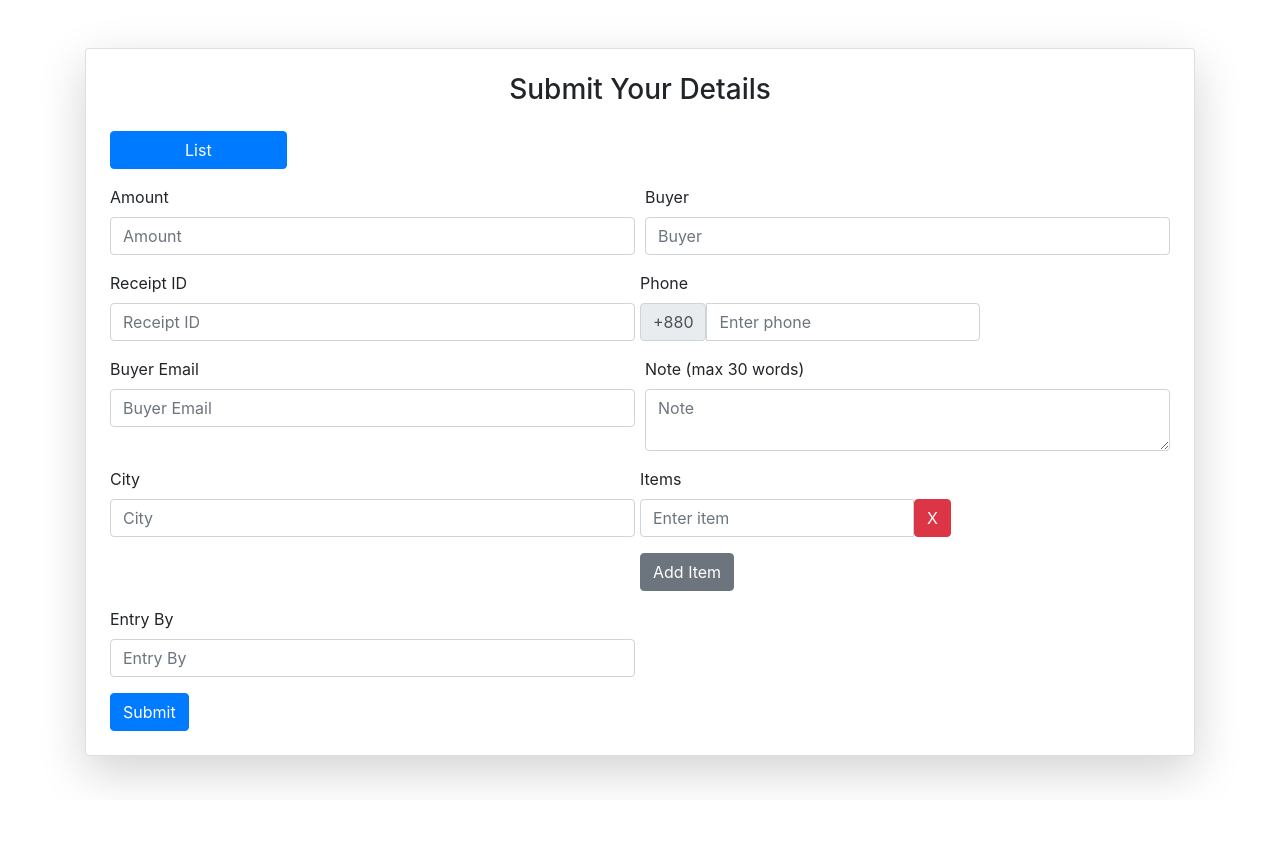
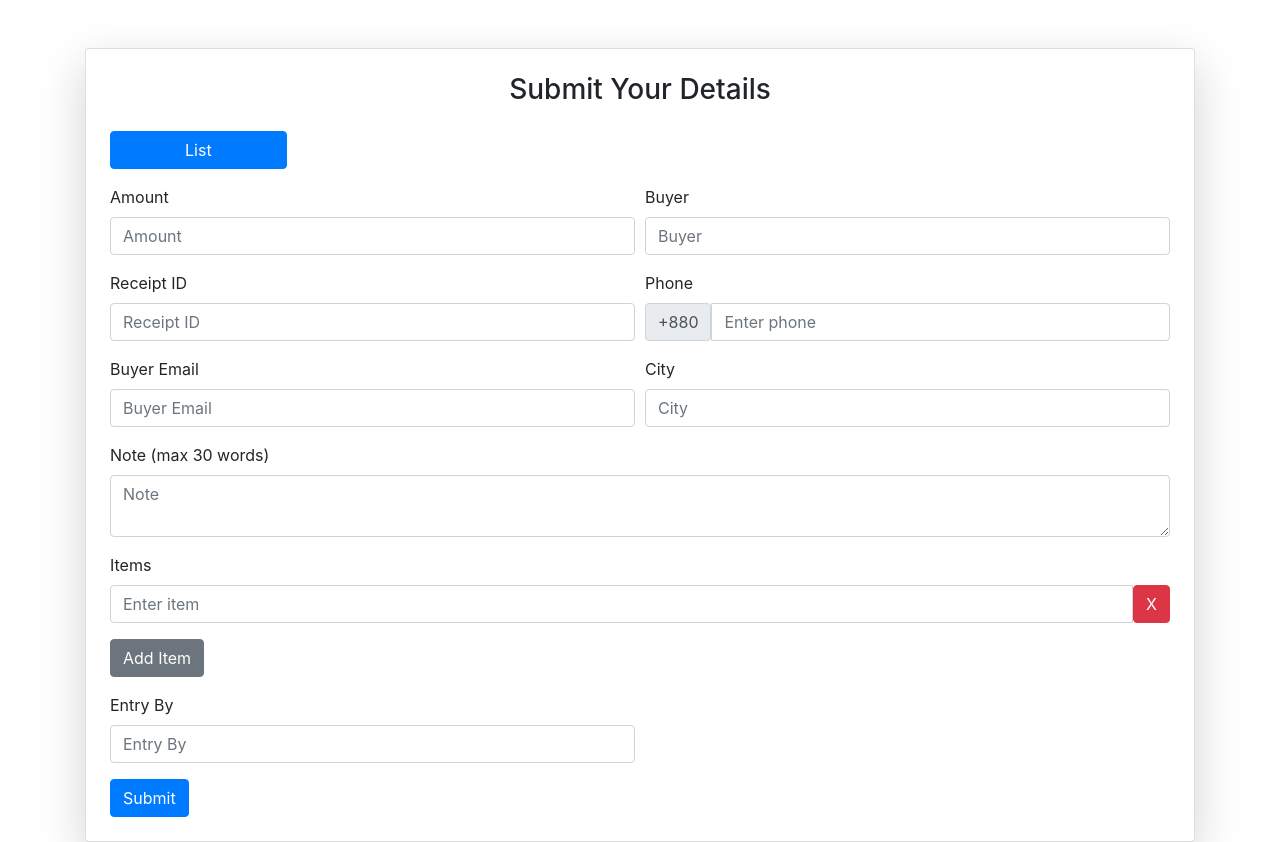
Before and after one commit to developeralamin/task_form_submission, a PHP site: page /views/form.php in a window 1280 px wide. Before the commit the page ends 785 px from the top, so only its background shows below. Run offline with PHP 8.4, Linux system fonts and the light colour scheme.

Commit message:
Fix error for form submission

```diff
--- a/public/js/script.js
+++ b/public/js/script.js
@@ -1,6 +1,5 @@
 $(document).ready(function () {
-
-    $("#add-item").click(function() {
+    $("#add-item").click(function () {
       $("#items-container").append(`
               <div class="input-group mb-2 item-row">
                   <input type="text" name="items[]" class="form-control" placeholder="Enter item name">
@@ -10,7 +9,7 @@ $(document).ready(function () {
     });
 
     // Remove an item row
-    $(document).on("click", ".remove-item", function() {
+    $(document).on("click", ".remove-item", function () {
       $(this).closest(".item-row").remove();
     });
 
@@ -24,25 +23,52 @@ $(document).ready(function () {
         dataType: "json",
         success: function (response) {
           if (response.status === "success") {
-                    $("#response").html('<div class="alert alert-success">' + response.message + '</div>');
+            $(".error-message").html("");
+            $("#response").html(
+              '<div class="alert alert-success">' + response.message + "</div>"
+            );
             $("#ajax-form")[0].reset();
-
+            $("#items-container .item-row").remove();
+            $("#items-container").append(`
+              <div class="input-group mb-2 item-row">
+                  <input type="text" name="items[]" class="form-control items" placeholder="Enter item ">
+                  <button type="button" class="btn btn-danger remove-item">X</button>
+              </div>
+          `);
           } else if (response.status === "error") {
+            $(".error-message").html("");
             if (typeof response.errors === "object") {
               $.each(response.errors, function (field, message) {
+                console.log(field);
+                if (field != "phone") {
                   let inputField = $("[name='" + field + "']");
-                            inputField.before('<div class="error-message text-danger small">' + message + '</div>');
+                  inputField.after(
+                    '<div class="error-message text-danger small">' +
+                      message +
+                      "</div>"
+                  );
+                }
+                if (field == "phone") {
+                  let inputField = $("[name='" + field + "']");
+                  inputField.after(
+                    '<div class="error-message text-danger small col-md-12 pl-0">' +
+                      message +
+                      "</div>"
+                  );
+                }
               });
             } else {
-                        $("#response").html('<div class="alert alert-danger">' + response.message + '</div>');
+              $("#response").html(
+                '<div class="alert alert-danger">' + response.message + "</div>"
+              );
             }
           }
         },
         error: function () {
-                $("#response").html('<div class="alert alert-danger">An error occurred. Please try again.</div>');
-            }
+          $("#response").html(
+            '<div class="alert alert-danger">An error occurred. Please try again.</div>'
+          );
+        },
       });
     });
-
-
   });
--- a/views/form.php
+++ b/views/form.php
@@ -1,5 +1,6 @@
 <!DOCTYPE html>
 <html lang="en">
+
 <head>
     <meta charset="UTF-8">
     <meta name="viewport" content="width=device-width, initial-scale=1.0">
@@ -7,6 +8,7 @@
     <link href="https://stackpath.bootstrapcdn.com/bootstrap/4.3.1/css/bootstrap.min.css" rel="stylesheet">
     <script src="https://code.jquery.com/jquery-3.6.0.min.js"></script>
 </head>
+
 <body>
 
     <div class="container mt-5">
@@ -31,11 +33,11 @@
                         <label for="receipt_id">Receipt ID</label>
                         <input type="text" class="form-control" name="receipt_id" placeholder="Receipt ID">
                     </div>
-                <div class="mb-3">
+                    <div class="form-group col-md-6">
                         <label class="form-label">Phone</label>
                         <div class="input-group">
                             <span class="input-group-text">+880</span>
-                    <input type="text" name="phone" class="form-control" placeholder="Enter phone" >
+                            <input type="text" name="phone" class="form-control" placeholder="Enter phone">
                         </div>
                     </div>
                 </div>
@@ -45,20 +47,21 @@
                         <input type="email" class="form-control" name="buyer_email" placeholder="Buyer Email">
                     </div>
                     <div class="form-group col-md-6">
+                        <label for="city">City</label>
+                        <input type="text" class="form-control" name="city" placeholder="City">
+                    </div>
+
+                </div>
+                <div class="form-row">
+                    <div class="form-group col-md-12">
                         <label for="note">Note (max 30 words)</label>
                         <textarea class="form-control" name="note" placeholder="Note"></textarea>
                     </div>
-            </div>
-            <div class="form-row">
-                <div class="form-group col-md-6">
-                    <label for="city">City</label>
-                    <input type="text" class="form-control" name="city" placeholder="City">
-                </div>
-                <div class="mb-3">
+                    <div class="form-group col-md-12">
                         <label class="form-label">Items</label>
                         <div id="items-container">
                             <div class="input-group mb-2 item-row">
-                        <input type="text" name="items[]" class="form-control" placeholder="Enter item ">
+                                <input type="text" name="items[]" class="form-control items" placeholder="Enter item ">
                                 <button type="button" class="btn btn-danger remove-item">X</button>
                             </div>
                         </div>
@@ -80,4 +83,5 @@
     <script src="https://cdn.jsdelivr.net/npm/bootstrap@5.3.0/dist/js/bootstrap.bundle.min.js"></script>
     <script src="../public/js/script.js"></script>
 </body>
+
 </html>
```
Lines whose indentation alone changed are shown as unchanged.
